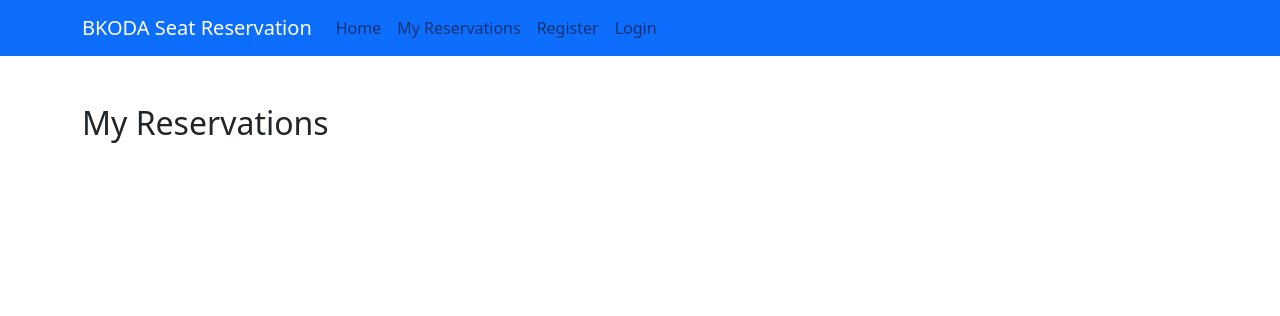
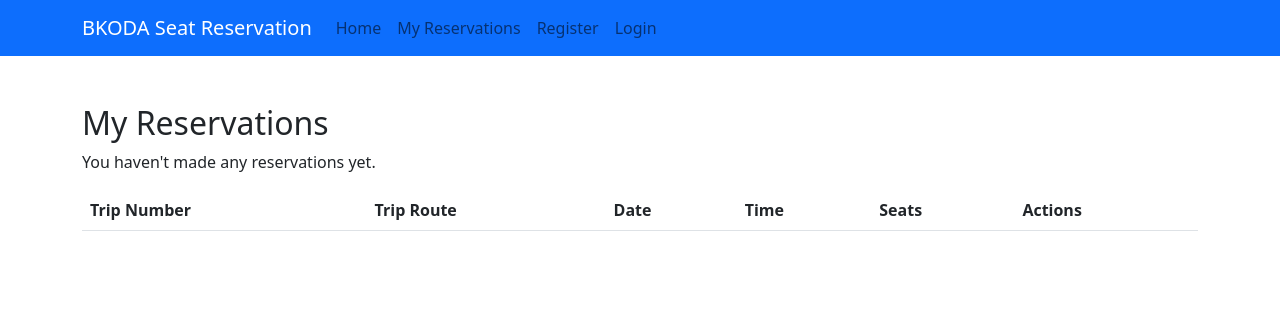
Before and after one commit to keelam13/bkoda_seat_reservation, a Django app: template templates/reservation/reservation_list.html in a window 1280 px wide. Shown: the top 316 px of the page. Run offline with Django 4.2, Linux system fonts and the light colour scheme; the template is opened without the code that fills it, so the values that code supplies are empty.

Commit message:
Add filters to and modify  reservation list display

```diff
--- a/bkoda/settings.py
+++ b/bkoda/settings.py
@@ -28,7 +28,7 @@ TEMPLATES_DIR = os.path.join(BASE_DIR, 'templates')
 SECRET_KEY = os.environ.get('SECRET_KEY')
 
 # SECURITY WARNING: don't run with debug turned on in production!
-DEBUG = False
+DEBUG = True
 
 ALLOWED_HOSTS = [
     'herokuapp.com',
--- a/reservation/models.py
+++ b/reservation/models.py
@@ -21,6 +21,7 @@ class Reservation(models.Model):
     trip = models.ForeignKey(Trip, on_delete=models.CASCADE)
     number_of_seats = models.IntegerField(default=1)
     date = models.DateField()
+    time = models.TimeField(null=True, blank=True)
 
     def __str__(self):
         return f"Reservation for {self.user.username} - {self.trip.trip_number} ({self.date})"
--- a/templates/reservation/reservation_list.html
+++ b/templates/reservation/reservation_list.html
@@ -1,21 +1,43 @@
 {% extends 'base.html' %}
+{% load custom_filters %}
 
 {% block content %}
 <div class="container mt-5">
-
-    {% if messages %}
-    <div class="mt-3">
-        {% for message in messages %}
-            <div class="alert alert-{{ message.tags }}">{{ message }}</div>
-        {% endfor %}
-    </div>
-    {% endif %}
-
     <h2>My Reservations</h2>
-    <ul>
-        {% for reservation in reservations %}
-            <li>{{ reservation }} - Seats: {{ reservation.number_of_seats }}</li>
-        {% endfor %}
-    </ul>
+    <table class="table table-striped">
+        <thead>
+            <tr>
+                <th>Trip Number</th>
+                <th>Trip Route</th>
+                <th>Date</th>
+                <th>Time</th>
+                <th>Seats</th>
+                <th>Actions</th>
+            </tr>
+        </thead>
+        {% if reservations %}
+        <tbody>
+            {% for reservation in reservations %}
+            <tr>
+                <td>{{ reservation.trip.trip_number }}</td>
+                <td>{{ reservation.trip.origin }} - {{ reservation.trip.destination }}</td>
+                <td>{{ reservation.date }}</td>
+                <td>{{ reservation.time }}</td>
+                <td>{{ reservation.number_of_seats }}</td>
+                <td>
+                    {% if reservation.date|is_before_now:reservation.time %}
+                    <span>Past Trip</span>
+                    {% else %}
+                    <a href="#" class="btn btn-primary btn-sm">Edit</a>
+                    <a href="#" class="btn btn-danger btn-sm">Cancel</a>
+                    {% endif %}
+                </td>
+            </tr>
+            {% endfor %}
+        </tbody>
+        {% else %}
+        <p>You haven't made any reservations yet.</p>
+        {% endif %}
+    </table>
 </div>
 {% endblock %}
```
Also changed, not shown: reservation/views.py (+4 -3 lines), reservation/migrations/0007_reservation_time.py (added).
